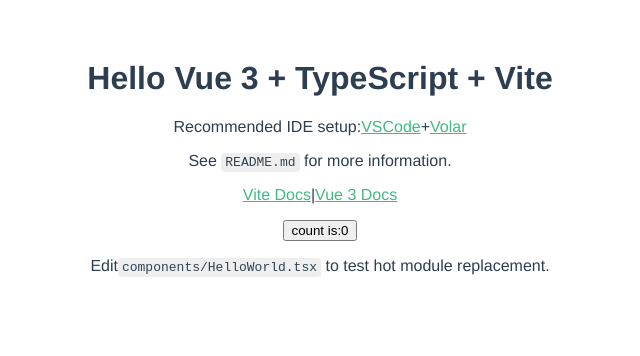
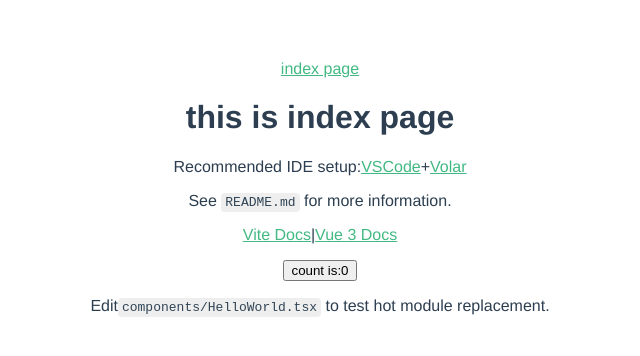
Before and after one commit to widcardw/vue-tsx-starter-lite, a Vue app: page / in a window 1280 px wide. Shown: the top 356 px of the page, without its empty margins (320-960 px from the left). Built offline with nearby package versions, Linux system fonts and the light colour scheme; a web font is replaced by a local one.

Commit message:
feat: add router

```diff
--- a/package.json
+++ b/package.json
@@ -23,6 +23,7 @@
     "typescript": "^4.8.3",
     "unocss": "^0.45.22",
     "vite": "^3.1.3",
+    "vite-plugin-pages": "^0.26.0",
     "vue-tsc": "^0.40.13"
   }
 }
--- a/src/App.tsx
+++ b/src/App.tsx
@@ -1,6 +1,7 @@
 import { defineComponent } from 'vue';
 import HelloWorld from './components/HelloWorld'
 import './App.css'
+import { RouterView } from 'vue-router';
 
 export default defineComponent({
   props: {
@@ -10,7 +11,7 @@
 
     return () => (
       <>
-        <HelloWorld msg="Hello Vue 3 + TypeScript + Vite" />
+        <RouterView />
       </>
     )
   }
--- /dev/null
+++ b/src/env.d.ts
@@ -0,0 +1,8 @@
+/// <reference types="vite/client" />
+
+declare module '*.vue' {
+    import { DefineComponent } from 'vue'
+    // eslint-disable-next-line @typescript-eslint/no-explicit-any, @typescript-eslint/ban-types
+    const component: DefineComponent<{}, {}, any>
+    export default component
+  }
--- /dev/null
+++ b/src/pages/index.tsx
@@ -0,0 +1,15 @@
+import { defineComponent } from "vue";
+import { RouterLink } from "vue-router";
+import HelloWorld from "../components/HelloWorld";
+
+export default defineComponent({
+    props: {},
+    setup(props) {
+        return () => (
+            <>
+                <RouterLink to="/new">index page</RouterLink>
+                <HelloWorld msg="this is index page" />
+            </>
+        )
+    }
+})
--- /dev/null
+++ b/src/pages/new.tsx
@@ -0,0 +1,12 @@
+import { defineComponent } from "vue";
+
+export default defineComponent({
+    props: {},
+    setup(props) {
+        return () => (
+            <>
+                <h2>new page</h2>
+            </>
+        )
+    }
+})
--- a/tsconfig.json
+++ b/tsconfig.json
@@ -13,7 +13,10 @@
       "sourceMap": true,
       "resolveJsonModule": true,
       "esModuleInterop": true,
-      "lib": ["esnext", "dom"]
+      "lib": ["esnext", "dom"],
+      "types": [
+        "vite-plugin-pages/client",
+      ]
     },
     "include": ["src/**/*.ts", "src/**/*.d.ts", "src/**/*.tsx", "src/**/*.vue"]
   }
--- /dev/null
+++ b/vite-env.d.ts
@@ -0,0 +1 @@
+/// <reference types="vite-plugin-pages/client" />
--- a/vite.config.ts
+++ b/vite.config.ts
@@ -1,7 +1,8 @@
 import { defineConfig } from 'vite'
 import vue from '@vitejs/plugin-vue'
 import vueJsx from '@vitejs/plugin-vue-jsx'
-import path from "path";
+import path from "path"
+import Pages from 'vite-plugin-pages'
 
 import Unocss from 'unocss/vite'
 
@@ -11,6 +12,9 @@
     vue(),
     vueJsx(),
     Unocss(),
+    Pages({
+        extensions: ['ts', 'js', 'tsx', 'jsx']
+    }),
 ],
   resolve: {
     alias: {
```
Also changed, not shown: src/main.ts (+13 -1 lines), 1 other file (tests, documents, lock files or other folders).
